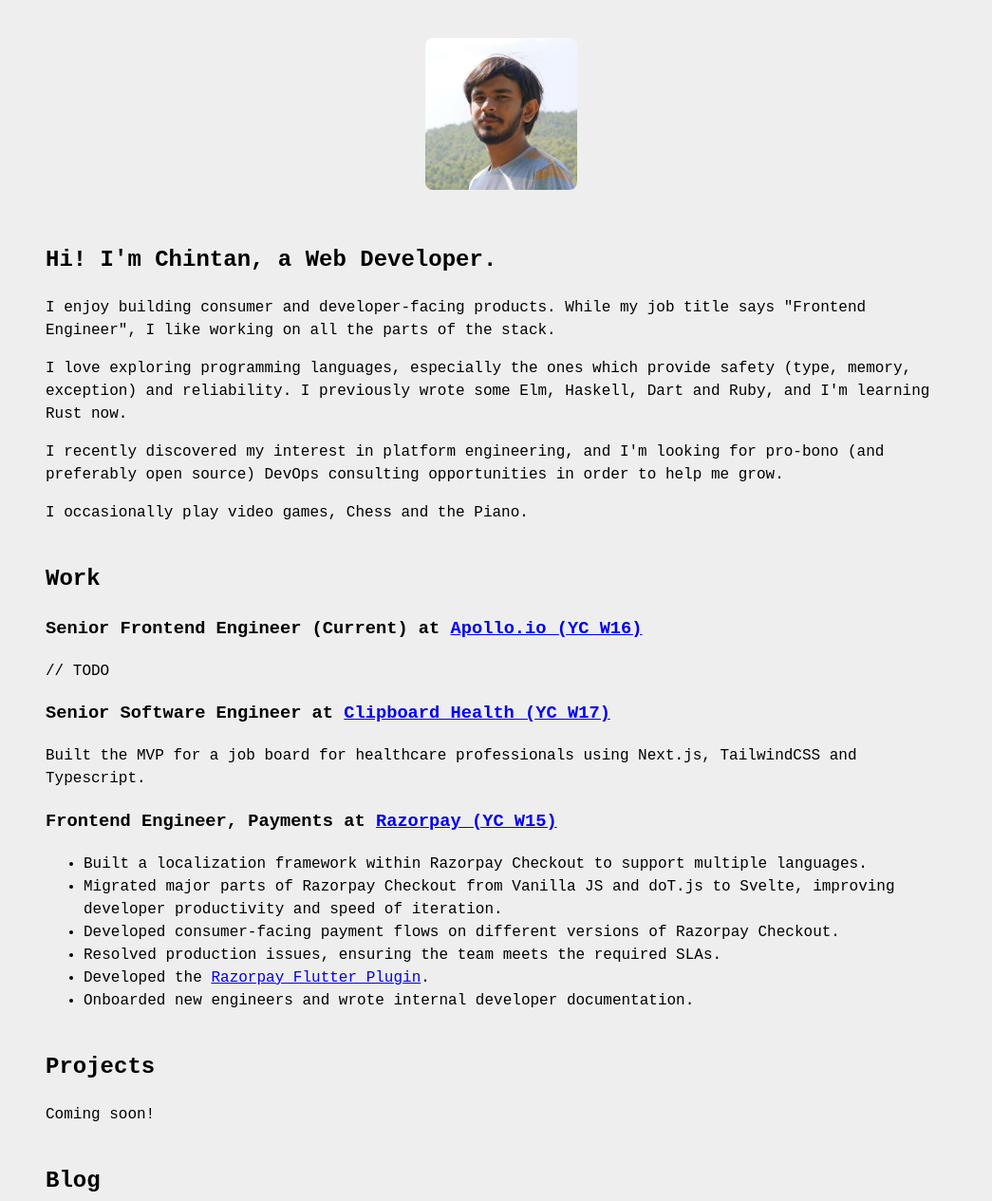
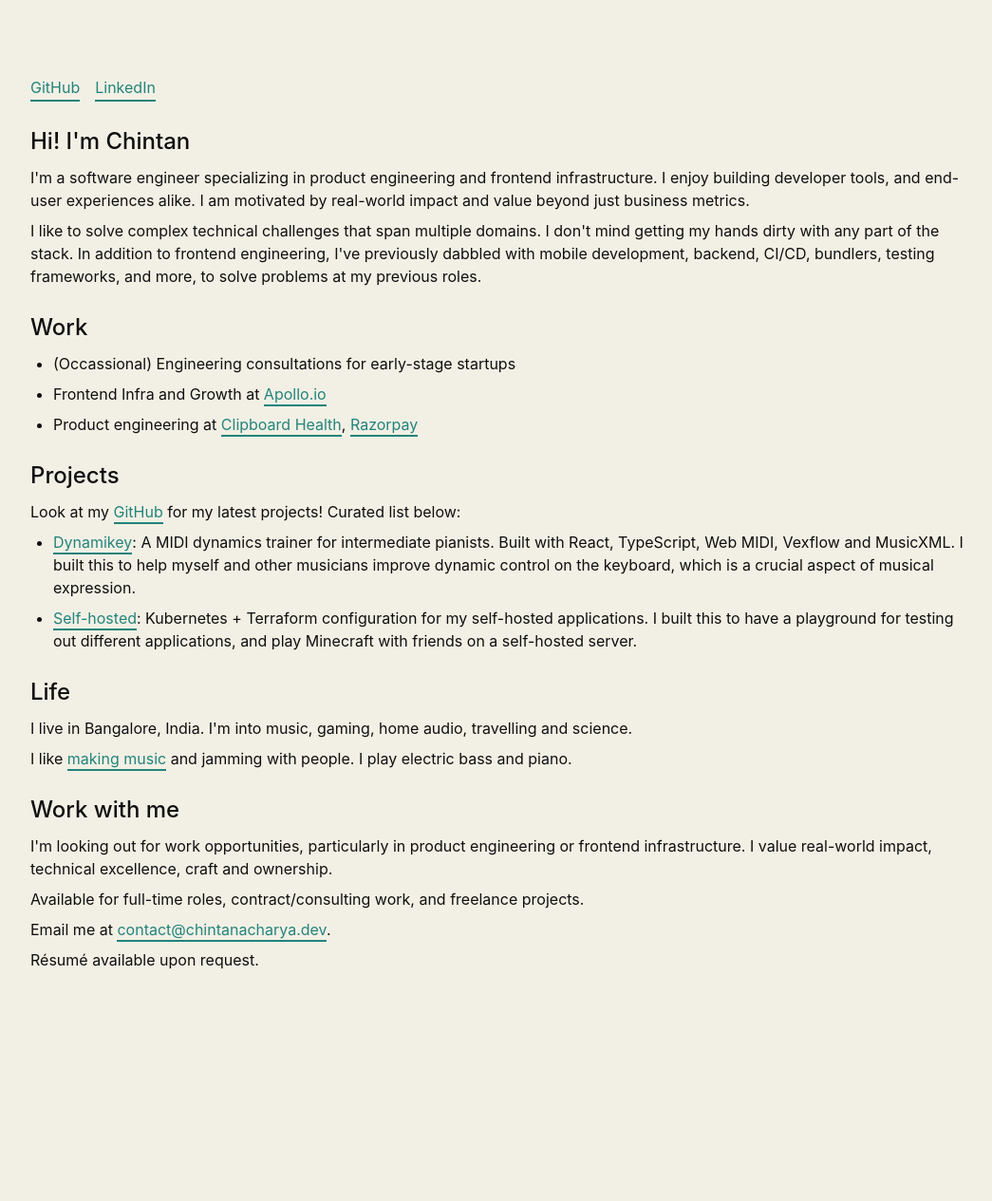
Before and after one commit to ChintanAcharya/chintanacharya.github.io, an Eleventy site: page src/index.html in a window 1280 px wide. Shown: the top 1265 px of the page at 95% size, without its empty margins (112-1157 px from the left). After the commit the page ends 1047 px from the top, so only its background shows below. Built offline with nearby package versions, Linux system fonts and the light colour scheme; Eleventy itself is replaced by a stand-in of ours; files that its build step writes are made by us from their sources.

Commit message:
Revamp design and content

```diff
--- a/src/index.html
+++ b/src/index.html
@@ -1,18 +1,20 @@
-<!DOCTYPE html>
+<!doctype html>
 <html lang="en">
   <head>
-    <meta charset="utf-8"/>
-    <link rel="shortcut icon" href="/img/favicon.png"> <!-- TODO -->
-    <link rel="icon" href="/img/favicon.png"> <!-- TODO -->
+    <meta charset="utf-8" />
+    <link rel="shortcut icon" href="/img/favicon.png" />
+    <!-- TODO -->
+    <link rel="icon" href="/img/favicon.png" />
+    <!-- TODO -->
 
     <title>Chintan's Website</title>
 
     <!-- SEO Tags -->
-    <meta name="description" content="Chintan's Website."/>
-    <meta name="keywords" content="chintan, acharya, chintan acharya"/>
-    <meta name="author" content="Chintan"/>
-    <meta name="viewport" content="width=device-width, initial-scale=1">
-    <meta name="theme-color" content="#EEEEEE">
+    <meta name="description" content="Chintan's Website." />
+    <meta name="keywords" content="chintan, acharya, chintan acharya" />
+    <meta name="author" content="Chintan" />
+    <meta name="viewport" content="width=device-width, initial-scale=1" />
+    <meta name="theme-color" content="#EEEEEE" />
 
     <!-- Styles -->
     <style>
@@ -20,116 +22,228 @@
         box-sizing: border-box;
       }
 
+      /* Color pallette */
+      @media (prefers-color-scheme: dark) {
+        :root {
+          --color-text: #cecdc3;
+          --color-highlight: #3aa99f;
+          --color-highlight-light: #24837b;
+          --color-bg: #1c1b1a;
+        }
+      }
+
+      @media (prefers-color-scheme: light) {
+        :root {
+          --color-text: #100f0f;
+          --color-highlight: #24837b;
+          --color-highlight-light: #5abdac;
+          --color-bg: #f2f0e5;
+        }
+      }
+
       body {
-            font-family: monospace, sans-serif;
-            background-color: #EEE;
+        font-family:
+          -apple-system,
+          BlinkMacSystemFont,
+          avenir next,
+          avenir,
+          segoe ui,
+          helvetica neue,
+          Adwaita Sans,
+          Cantarell,
+          Ubuntu,
+          roboto,
+          noto,
+          helvetica,
+          arial,
+          sans-serif;
+        color: var(--color-text);
+        background-color: var(--color-bg);
         max-width: 1024px;
         margin: 0 auto;
+        padding: 1rem;
         width: 100%;
+        margin-top: 64px;
         line-height: 1.5;
       }
 
+      a:link,
+      a:visited,
+      a:hover,
+      a:active {
+        text-decoration: none;
+      }
+
+      a {
+        color: var(--color-highlight);
+        border-bottom: 2px solid var(--color-highlight);
+        padding-bottom: 1px;
+      }
       main {
         display: flex;
         flex-wrap: wrap;
-            padding: 0 1rem;
-            margin-bottom: 2rem;
       }
 
+      h1,
       h2 {
-            margin-top: 2.5rem;
+        font-weight: 500;
+        margin-top: 1.5rem;
+        margin-bottom: 0.5rem;
       }
 
-        .right {
-            padding: 1rem;
+      p {
+        margin: 0.5rem 0;
       }
 
-        .left {
-            padding-top: 2.5rem;
-            width: 100%;
-            flex-shrink: 0;
+      ul {
+        margin: 0;
+        padding-left: 24px;
       }
 
-        .left aside {
-            display: flex;
-            justify-content: center;
+      li {
+        margin: 0.5rem 0;
       }
 
-        .left aside img {
-            border-radius: 5%;
-            max-width: 100%;
-            width: 10rem;
-            height: 10rem;
+      aside {
+        display: flex;
+        flex-direction: row;
+        gap: 1rem;
       }
     </style>
   </head>
   <body>
+    <aside>
+      <a
+        href="https://github.com/ChintanAcharya"
+        target="_blank"
+        rel="noopener"
+      >
+        GitHub
+      </a>
+      <a
+        href="https://www.linkedin.com/in/chintanacharya96/"
+        target="_blank"
+        rel="noopener"
+        >LinkedIn</a
+      >
+    </aside>
     <main>
-    <div class="left">
-        <aside>
-            <img width="460" height="460" src="/img/chintan.jpg" alt="">
-        </aside>
-    </div>
       <div class="right">
         <section class="intro">
-            <h2>Hi! I'm Chintan, a Web Developer.</h2>
-            <p>I enjoy building consumer and developer-facing products. While my job title says "Frontend Engineer", I
-                like working on all the parts of the stack.</p>
-            <p>I love exploring programming languages, especially the ones which provide safety (type, memory,
-                exception) and reliability. I previously wrote some Elm, Haskell, Dart and Ruby, and I'm learning Rust
-                now.</p>
-            <p>I recently discovered my interest in platform engineering, and I'm looking for pro-bono (and preferably
-                open source) DevOps consulting opportunities in order to help me grow.</p>
-            <p>I occasionally play video games, Chess and the Piano.</p>
+          <h1>Hi! I'm Chintan</h1>
+          <p>
+            I'm a software engineer specializing in product engineering and
+            frontend infrastructure. I enjoy building developer tools, and
+            end-user experiences alike. I am motivated by real-world impact and
+            value beyond just business metrics.
+          </p>
+          <p>
+            I like to solve complex technical challenges that span multiple
+            domains. I don't mind getting my hands dirty with any part of the
+            stack. In addition to frontend engineering, I've previously dabbled
+            with mobile development, backend, CI/CD, bundlers, testing
+            frameworks, and more, to solve problems at my previous roles.
+          </p>
         </section>
         <section class="work">
           <h2>Work</h2>
-            <article class="work-apollo">
-                <h3>Senior Frontend Engineer (Current) at <a href="https://apollo.io" target="_blank" rel="noopener">Apollo.io
-                    (YC W16)</a></h3>
-                <p>// TODO</p>
-            </article>
-            <article class="work-cbh">
-                <h3>Senior Software Engineer at <a href="https://clipboardhealth.com" target="_blank" rel="noopener">Clipboard
-                    Health (YC W17)</a></h3>
-                <p>Built the MVP for a job board for healthcare professionals using Next.js, TailwindCSS and Typescript.</p>
-            </article>
-            <article class="work-razorpay">
-                <h3>Frontend Engineer, Payments at <a href="https://razorpay.com" target="_blank" rel="noopener">Razorpay
-                    (YC W15)</a></h3>
           <ul>
-                    <li>Built a localization framework within Razorpay Checkout to support multiple languages.</li>
-                    <li>Migrated major parts of Razorpay Checkout from Vanilla JS and doT.js to Svelte, improving
-                        developer productivity and speed of iteration.
+            <li>
+              (Occassional) Engineering consultations for early-stage startups
             </li>
-                    <li>Developed consumer-facing payment flows on different versions of Razorpay Checkout.</li>
-                    <li>Resolved production issues, ensuring the team meets the required SLAs.</li>
-                    <li>Developed the <a href="https://github.com/razorpay/razorpay-flutter" target="_blank"
-                                         rel="noopener">Razorpay Flutter Plugin</a>.
+            <li>
+              Frontend Infra and Growth at
+              <a href="https://apollo.io" target="_blank" rel="noopener"
+                >Apollo.io</a
+              >
             </li>
-                    <li>Onboarded new engineers and wrote internal developer documentation.</li>
+            <li>
+              Product engineering at
+              <a
+                href="https://clipboardhealth.com"
+                target="_blank"
+                rel="noopener"
+                >Clipboard Health</a
+              >,
+              <a href="https://razorpay.com" target="_blank" rel="noopener"
+                >Razorpay</a
+              >
+            </li>
           </ul>
-            </article>
         </section>
         <section class="projects">
           <h2>Projects</h2>
-            <p>Coming soon!</p>
+          <p>
+            Look at my
+            <a
+              href="https://github.com/ChintanAcharya"
+              target="_blank"
+              rel="noopener"
+            >
+              GitHub</a
+            >
+            for my latest projects! Curated list below:
+          </p>
+          <ul>
+            <li>
+              <a
+                href="https://github.com/ChintanAcharya/dynamikey"
+                target="_blank"
+                rel="noopener"
+                >Dynamikey</a
+              >: A MIDI dynamics trainer for intermediate pianists. Built with
+              React, TypeScript, Web MIDI, Vexflow and MusicXML. I built this to
+              help myself and other musicians improve dynamic control on the
+              keyboard, which is a crucial aspect of musical expression.
+            </li>
+            <li>
+              <a
+                href="https://github.com/ChintanAcharya/self-hosted"
+                target="_blank"
+                rel="noopener"
+                >Self-hosted</a
+              >: Kubernetes + Terraform configuration for my self-hosted
+              applications. I built this to have a playground for testing out
+              different applications, and play Minecraft with friends on a
+              self-hosted server.
+            </li>
+          </ul>
         </section>
-        <section class="blog">
-            <h2>Blog</h2>
-            <p>Coming soon!</p>
+        <section class="life">
+          <h2>Life</h2>
+          <p>
+            I live in Bangalore, India. I'm into music, gaming, home audio,
+            travelling and science.
+          </p>
+          <p>
+            I like
+            <a
+              href="https://www.youtube.com/watch?v=63dbJQ4bXUA"
+              target="_blank"
+              rel="noopener"
+              >making music</a
+            >
+            and jamming with people. I play electric bass and piano.
+          </p>
         </section>
         <section class="contact">
-            <h2>Contact</h2>
-            <ul>
-                <li>Email: <a href="mailto:contact@chintanacharya.dev">contact@chintanacharya.dev</a></li>
-                <li>GitHub: <a href="https://github.com/ChintanAcharya" target="_blank"
-                               rel="noopener">ChintanAcharya</a>
-                </li>
-                <li><a href="https://www.linkedin.com/in/chintanacharya96/" target="_blank"
-                       rel="noopener">LinkedIn</a>
-                </li>
-            </ul>
+          <h2>Work with me</h2>
+          <p>
+            I'm looking out for work opportunities, particularly in product
+            engineering or frontend infrastructure. I value real-world impact,
+            technical excellence, craft and ownership.
+          </p>
+          <p>
+            Available for full-time roles, contract/consulting work, and
+            freelance projects.
+          </p>
+          <p>
+            Email me at
+            <a href="mailto:contact@chintanacharya.dev"
+              >contact@chintanacharya.dev</a
+            >.
+          </p>
+          <p>Résumé available upon request.</p>
         </section>
       </div>
     </main>
```
Lines whose indentation alone changed are shown as unchanged.
